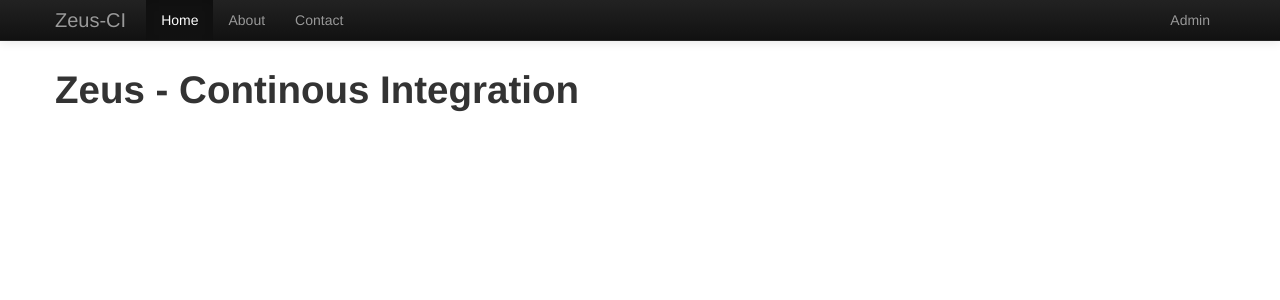
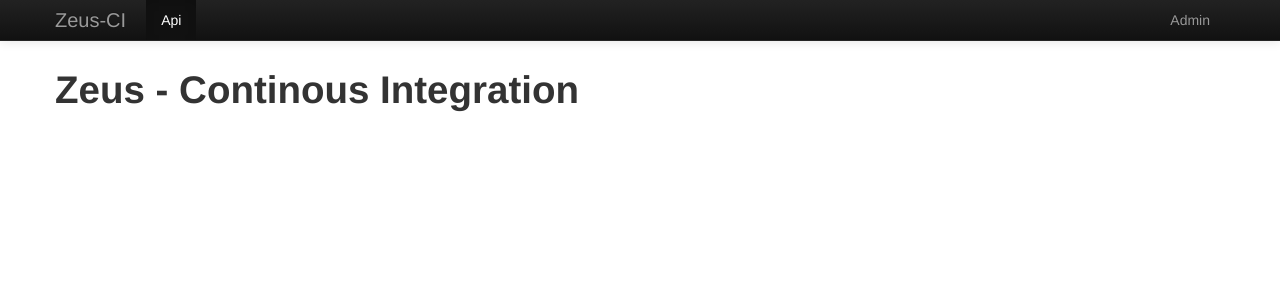
Before and after one commit to lukaszb/zeusci, a Django app: page / in a window 1280 px wide. Shown: the top 300 px of the page. Run offline with Django 3.2, Linux system fonts and the light colour scheme; data that the repository does not hold is empty; parts of the project's set-up code (start-up, migrations or seed data) failed here and were passed over; some libraries are stand-ins or nearby versions.

Commit message:
Added link to API

```diff
--- a/zeusci/templates/base.html
+++ b/zeusci/templates/base.html
@@ -48,9 +48,7 @@
                     <a class="brand" href="{% url "home" %}">Zeus-CI</a>
                     <div class="nav-collapse collapse">
                         <ul class="nav">
-                            <li class="active"><a href="#">Home</a></li>
-                            <li><a href="#about">About</a></li>
-                            <li><a href="#contact">Contact</a></li>
+                            <li class="active"><a href="{% url "zeus_api_root" %}">Api</a></li>
                         </ul>
                         <ul class="nav pull-right">
                             <li><a href="{% url "admin:index" %}">Admin</a></li>
```
